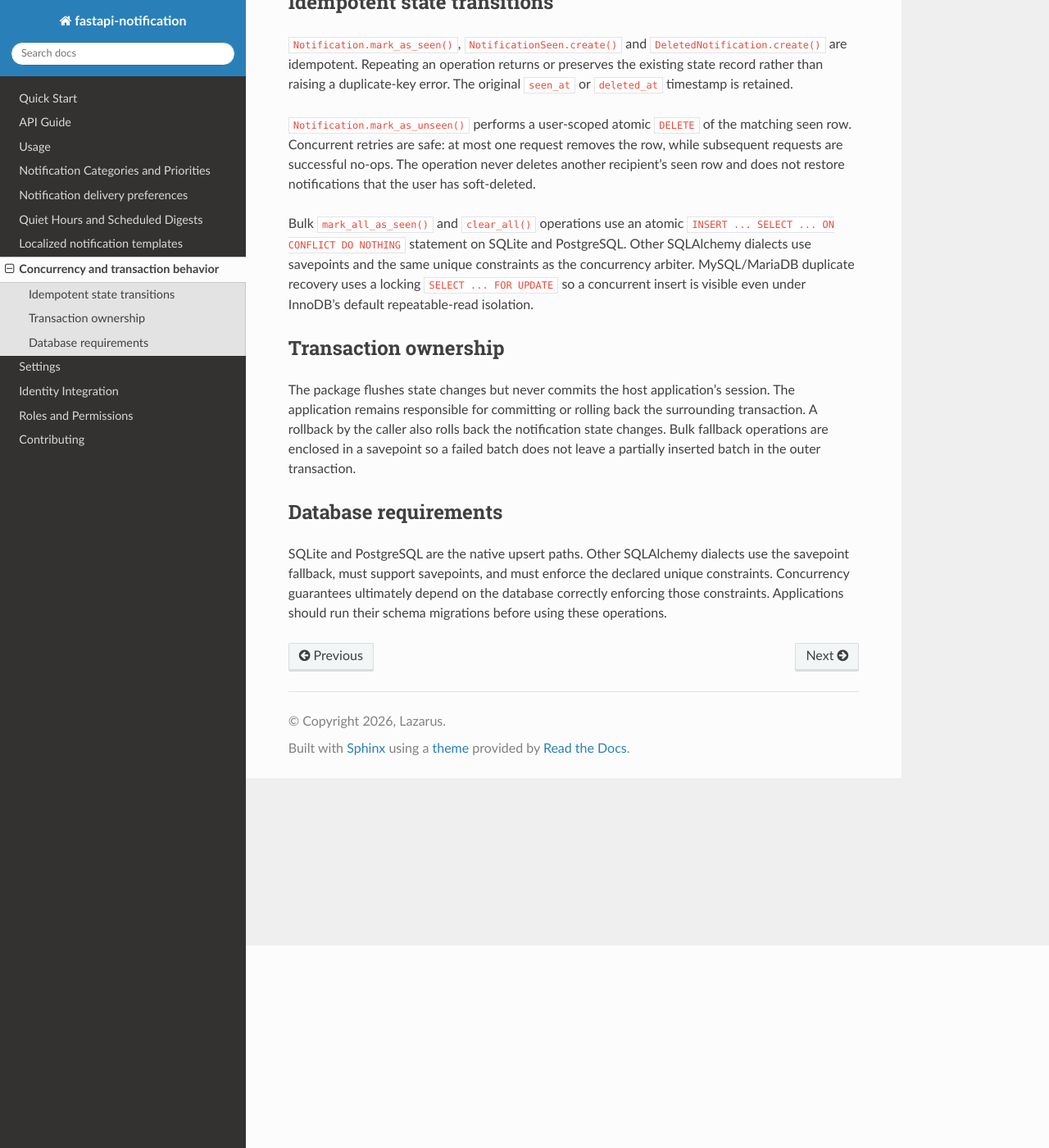
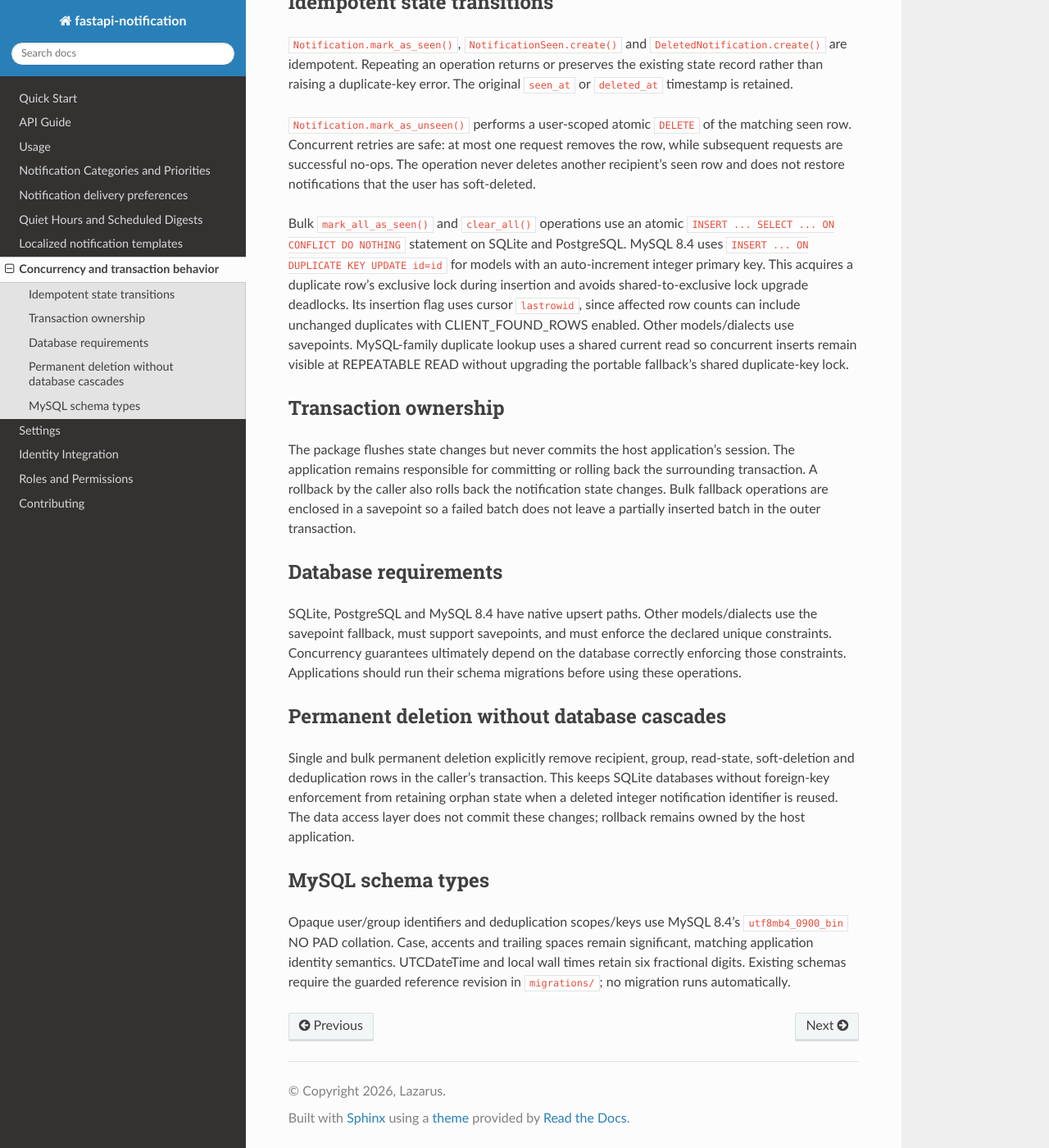
Before and after one commit to Lazarus-org/fastapi-notification, a Sphinx documentation site: the page built from docs/concurrency.rst, in a window 1280 px wide and 1400 px high, scrolled down 247 px. Shown: the whole window at 82% size. Built offline with Sphinx 7.4.7 and the Read the Docs theme 3.1.0, drawn with Linux system fonts in a browser that asks for light colours.

Commit message:
docs: align first-release compatibility and transaction guidance
Document the supported range, MySQL migration and concurrency behavior, retained caller transaction ownership, and independent release-hardening fixes.

```diff
--- a/docs/concurrency.rst
+++ b/docs/concurrency.rst
@@ -21,10 +21,14 @@ the user has soft-deleted.
 
 Bulk ``mark_all_as_seen()`` and ``clear_all()`` operations use an atomic
 ``INSERT ... SELECT ... ON CONFLICT DO NOTHING`` statement on SQLite and
-PostgreSQL. Other SQLAlchemy dialects use savepoints and the same unique
-constraints as the concurrency arbiter. MySQL/MariaDB duplicate recovery uses a
-locking ``SELECT ... FOR UPDATE`` so a concurrent insert is visible even under
-InnoDB's default repeatable-read isolation.
+PostgreSQL. MySQL 8.4 uses ``INSERT ... ON DUPLICATE KEY UPDATE id=id``
+for models with an auto-increment integer primary key. This acquires a duplicate
+row's exclusive lock during insertion and avoids shared-to-exclusive lock
+upgrade deadlocks. Its insertion flag uses cursor ``lastrowid``, since affected
+row counts can include unchanged duplicates with CLIENT_FOUND_ROWS enabled.
+Other models/dialects use savepoints. MySQL-family duplicate lookup uses a
+shared current read so concurrent inserts remain visible at REPEATABLE READ
+without upgrading the portable fallback's shared duplicate-key lock.
 
 Transaction ownership
 ---------------------
@@ -39,8 +43,28 @@ outer transaction.
 Database requirements
 ---------------------
 
-SQLite and PostgreSQL are the native upsert paths. Other SQLAlchemy dialects
+SQLite, PostgreSQL and MySQL 8.4 have native upsert paths. Other models/dialects
 use the savepoint fallback, must support savepoints, and must enforce the
 declared unique constraints. Concurrency guarantees ultimately depend on the
 database correctly enforcing those constraints. Applications should run their
 schema migrations before using these operations.
+
+
+Permanent deletion without database cascades
+-------------------------------------------
+
+Single and bulk permanent deletion explicitly remove recipient, group,
+read-state, soft-deletion and deduplication rows in the caller's transaction.
+This keeps SQLite databases without foreign-key enforcement from retaining
+orphan state when a deleted integer notification identifier is reused.
+The data access layer does not commit these changes; rollback remains owned
+by the host application.
+
+MySQL schema types
+------------------
+
+Opaque user/group identifiers and deduplication scopes/keys use MySQL 8.4's
+``utf8mb4_0900_bin`` NO PAD collation. Case, accents and trailing spaces remain
+significant, matching application identity semantics. UTCDateTime and local
+wall times retain six fractional digits. Existing schemas require the guarded
+reference revision in ``migrations/``; no migration runs automatically.
```
Also changed, not shown: CHANGELOG.md (+190 -0 lines), CONTRIBUTING.md (+19 -0 lines), README.md (+15 -8 lines).
